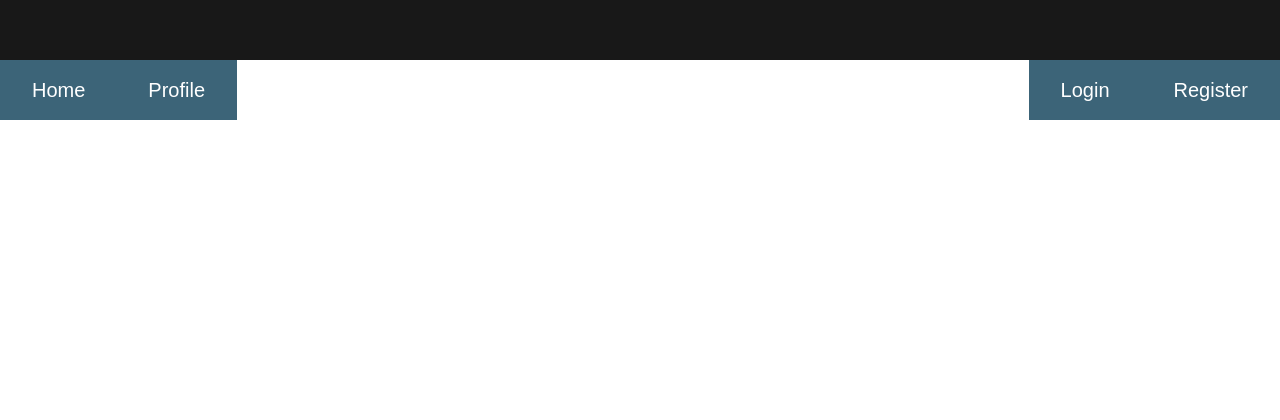
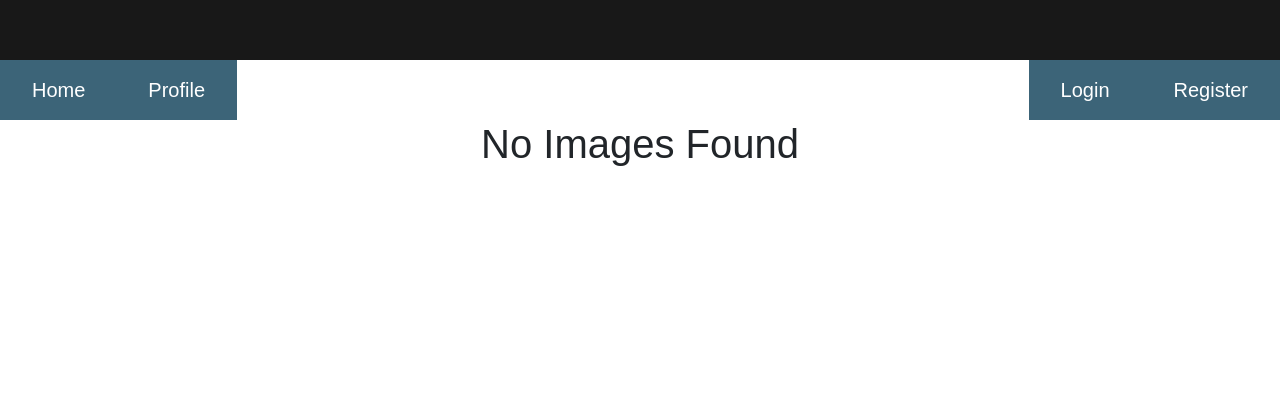
Before and after one commit to AironasGit/ImagerWeb, a Django app: page /imager/public_profile/get in a window 1280 px wide. Shown: the top 420 px of the page. Run offline with Django 5.2, Linux system fonts and the light colour scheme; tables that the repository leaves empty hold one stand-in row (values such as "Sample post").

Commit message:
Add text when there are no images to display

```diff
--- a/ImagerWeb/Imager/static/css/base.css
+++ b/ImagerWeb/Imager/static/css/base.css
@@ -130,5 +130,8 @@
   border-radius: 40px;
   outline: none;
   border: solid gray 2px;
-background: url('Search.png') 7px center no-repeat;
 }
+.noImagesText{
+  display: block;
+  margin: auto;
+}
--- a/ImagerWeb/Imager/templates/index.html
+++ b/ImagerWeb/Imager/templates/index.html
@@ -20,6 +20,7 @@
 </div>
 <br>
 <div class="mainContainer">
+    {% if images %}
         {% for item in images %}
             <form action="get">
                 <div class="imageCard" onclick="location.href='image/{{item.image}}';">
@@ -36,6 +37,9 @@
                 </div>
             </form>
         {% endfor %}
+    {% else %}
+        <h1 class="noImagesText">No Images Found</h1>
+    {% endif %}
 </div>
 {% if images.has_other_pages %}
     <ul class="pagination pagination-sm justify-content-center">
--- a/ImagerWeb/Imager/templates/profile.html
+++ b/ImagerWeb/Imager/templates/profile.html
@@ -28,6 +28,7 @@
             </form>
         </div>
         <div class="mainContainer">
+            {% if images %}
                 {% for item in images %}
                     <div class="imageCard" onclick="location.href='../image/{{item.image}}';">
                         <form action="get">
@@ -55,6 +56,9 @@
                         </div>
                     </div>
                 {% endfor %}
+            {% else %}
+                <h1 class="noImagesText">No Images Found</h1>
+            {% endif %}
         </div>
         {% if images.has_other_pages %}
             <ul class="pagination pagination-sm justify-content-center">
--- a/ImagerWeb/Imager/templates/public_profile.html
+++ b/ImagerWeb/Imager/templates/public_profile.html
@@ -8,6 +8,7 @@
 {% endblock %}
 {% block 'content' %}
 <div class="mainContainer">
+    {% if images %}
         {% for item in images %}
         <form action="get">
             <div class="imageCard" onclick="location.href='../image/{{item.image}}';">
@@ -19,6 +20,9 @@
             </div>
         </form>
         {% endfor %}
+    {% else %}
+        <h1 class="noImagesText">No Images Found</h1>
+    {% endif %}
 </div>
 {% if images.has_other_pages %}
     <ul class="pagination pagination-sm justify-content-center">
```
Lines whose indentation alone changed are shown as unchanged.
